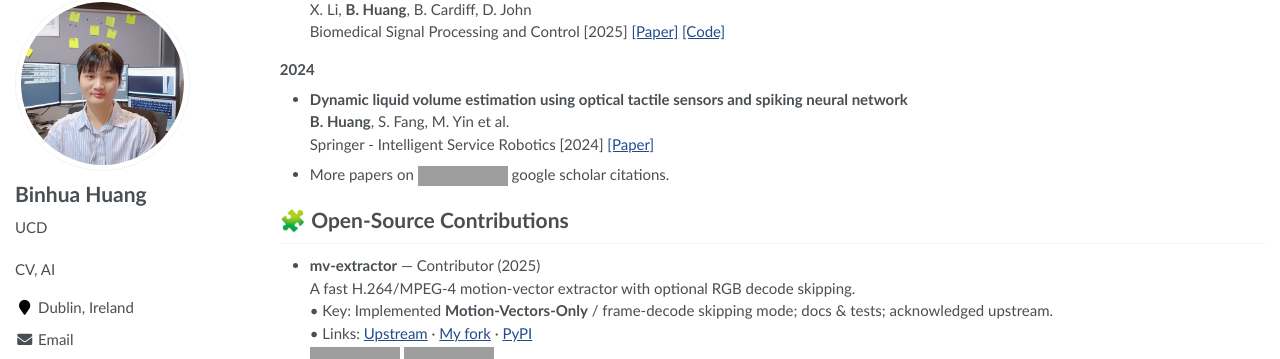
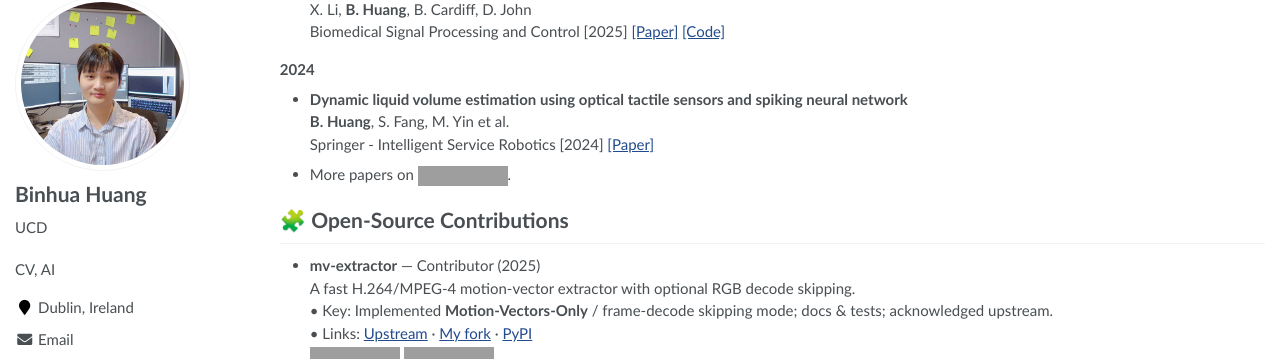
Before and after one commit to microa/microa.github.io, a Jekyll site: the page built from _pages/about.md, in a window 1280 px wide and 900 px high, scrolled down 892 px, cut to the strip 95-454 px from the top of the window. Built offline with Jekyll 4.4.1, drawn with Linux system fonts in a browser that asks for light colours; some web fonts are replaced; grey boxes are pictures that could not be loaded.

Commit message:
Update about.md

```diff
--- a/_pages/about.md
+++ b/_pages/about.md
@@ -75,7 +75,7 @@
   **B. Huang**, S. Fang, M. Yin et al.
   Springer - Intelligent Service Robotics [2024] [[Paper]](https://doi.org/10.1007/s11370-023-00488-0)
 
-- More papers on <a href='https://scholar.google.com/citations?user=WsVak2gAAAAJ'><img src="https://img.shields.io/endpoint?url={{ url | url_encode }}&logo=Google%20Scholar&labelColor=f6f6f6&color=9cf&style=flat&label=citations"></a> google scholar citations.
+- More papers on <a href='https://scholar.google.com/citations?user=WsVak2gAAAAJ'><img src="https://img.shields.io/endpoint?url={{ url | url_encode }}&logo=Google%20Scholar&labelColor=f6f6f6&color=9cf&style=flat&label=citations"></a>.
 
 # 🧩 Open-Source Contributions
 - **mv-extractor** — Contributor (2025)
```
